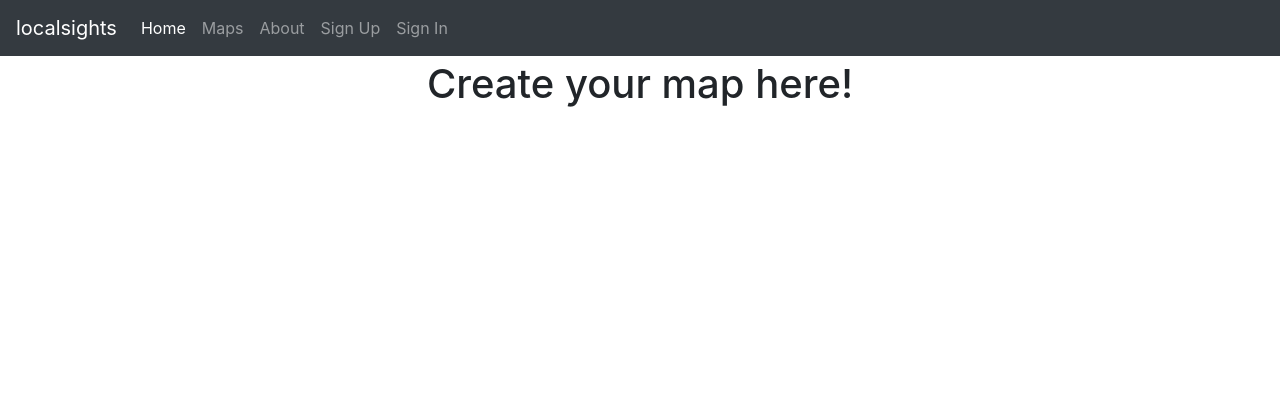
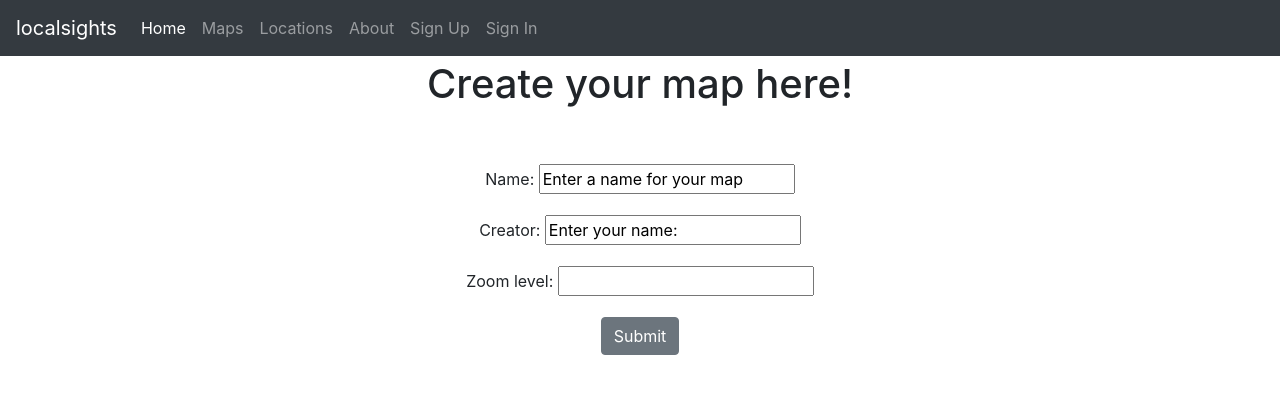
Before and after one commit to 347S24/347-final-project-s1-team-18, a Django app: page /maps/create/ in a window 1280 px wide. Shown: the top 394 px of the page. Run offline with Django 3.2, Linux system fonts and the light colour scheme; some libraries are stand-ins or nearby versions.

Commit message:
location and map pages

```diff
--- a/localsights/config/urls.py
+++ b/localsights/config/urls.py
@@ -6,6 +6,7 @@ from django.views.generic import TemplateView
 from django.views import defaults as default_views
 from .api import api
 from localsights.maps import views
+from localsights.maps.views import AddMapView
 
 urlpatterns = [
     path(
@@ -19,10 +20,16 @@ urlpatterns = [
         name="about",
     ),
     path(
+        "locations/", views.locationListView, name="locations",
+     ),
+
+    path(
         "maps/", views.showMaps, name="maps",
      ),
 
-    path("maps/create/", views.createMap, name="create",
+    path('maps/<int:pk>', views.MapDetailView.as_view(), name='map-detail'),
+
+    path("maps/create/", AddMapView.as_view(), name="create",
     ),
 
     # Django Admin, use {% url 'admin:index' %}
--- a/localsights/localsights/maps/forms.py
+++ b/localsights/localsights/maps/forms.py
@@ -1,7 +1,7 @@
 from django import forms
 from .models import Map
 
-class createMapForm(forms.Form):
+class createMapForm(forms.ModelForm):
     class Meta:
         model = Map
-        fields = '__all__'
+        fields = ['name', 'creator']
--- a/localsights/localsights/maps/models.py
+++ b/localsights/localsights/maps/models.py
@@ -19,19 +19,20 @@ class Location(models.Model):
     def __str__(self):
         return self.name
 
+    def get_absoulate_url(self):
+        return reverse('map-detail', args=(str(self.id)))
+
 class Map(models.Model):
     name = models.CharField(
         max_length=200,
         unique=False,
-        help_text="Enter a name for your Map",
-        default='SOME STRING'
+        default='Enter a name for your map'
     )
 
     creator = models.CharField(
         max_length=200,
         unique=False,
-        help_text="Enter your name",
-        default='SOME STRING'
+        default='Enter your name: '
     )
 
 
@@ -41,3 +42,9 @@ class Map(models.Model):
     )
 
     zoom_level = models.FloatField()
+
+    def __str__(self):
+        return self.name
+
+    def get_absoulate_url(self):
+        return reverse('map-detail', args=(str(self.id)))
--- a/localsights/localsights/maps/views.py
+++ b/localsights/localsights/maps/views.py
@@ -1,5 +1,5 @@
-from django.views.generic import ListView, DetailView
-from .models import Map
+from django.views.generic import ListView, DetailView, CreateView
+from .models import Map, Location
 from .forms import createMapForm
 
 from django.shortcuts import render
@@ -11,9 +11,18 @@ def showMaps(request):
     }
     return render(request, "pages/maps.html", context)
 
-def createMap(request):
-    form = createMapForm()
+class AddMapView(CreateView):
+    model = Map
+    template_name = "maps/createMap.html"
+    fields = ['name', 'creator', 'zoom_level']
+
+class MapDetailView(DetailView):
+    model = Map
+    template = "maps/map_detail.html"
+
+def locationListView(request):
+    locations = Location.objects.all()
     context = {
-        'form': form
+        "locations": locations
     }
-    return render(request, "createMap.html", context)
+    return render(request, "locations/location_list.html", context)
--- a/localsights/localsights/static/css/project.css
+++ b/localsights/localsights/static/css/project.css
@@ -19,3 +19,7 @@ button {
 h1 {
   text-align: center;
 }
+
+form {
+  text-align: center;
+}
--- a/localsights/localsights/templates/base.html
+++ b/localsights/localsights/templates/base.html
@@ -43,6 +43,9 @@
             </li>
             <li class="nav-item">
               <a class="nav-link" href="{% url 'maps' %}">Maps</a>
+            </li>
+            <li class="nav-item">
+              <a class="nav-link" href="{% url 'locations' %}">Locations</a>
             </li>
             <li class="nav-item">
               <a class="nav-link" href="{% url 'about' %}">About</a>
--- a/localsights/localsights/templates/createMap.html
+++ /dev/null
@@ -1,14 +0,0 @@
-{% extends "base.html" %}
-
-{% block content %}
-<div class="sidebar">
-
-
-</div>
-<h1>Create your map here!</h1>
-
-<form>
-    {{ form }}
-</form>
-
-{% endblock %}
--- /dev/null
+++ b/localsights/localsights/templates/maps/createMap.html
@@ -0,0 +1,17 @@
+{% extends "base.html" %}
+
+{% block content %}
+<div class="sidebar">
+
+
+</div>
+<h1>Create your map here!</h1>
+<br></br>
+<form action="maps/<int:pk>" method="post">
+    {% csrf_token %}
+    {{ form.as_p }}
+    <button class="btn btn-secondary" id="mapDetails">Submit</button>
+
+</form>
+
+{% endblock %}
```
Also changed, not shown: localsights/localsights/templates/locations/location_list.html (added, +16 -0 lines), localsights/localsights/templates/maps/map_detail.html (added, +10 -0 lines), localsights/localsights/templates/locations/location_detail.html (added).
